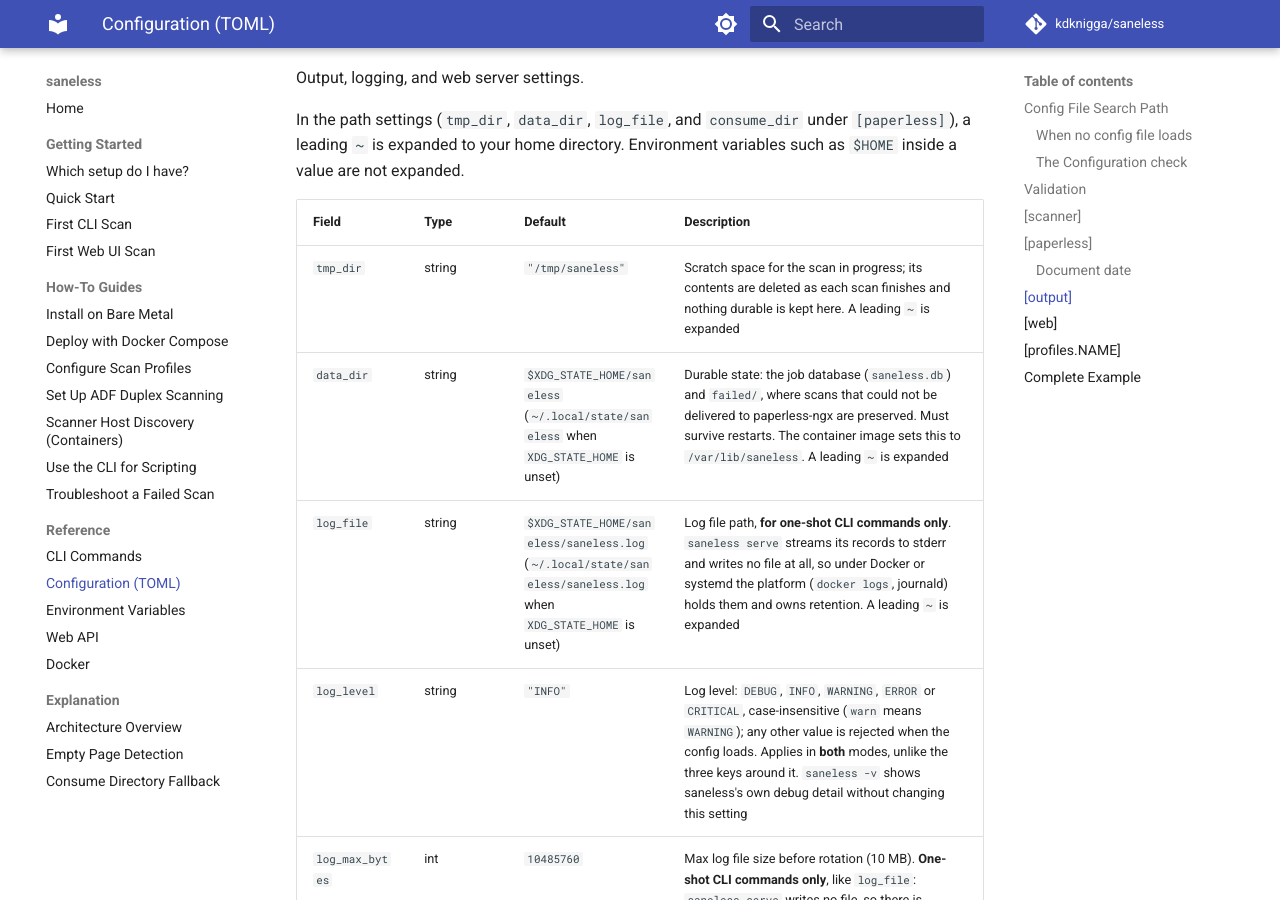
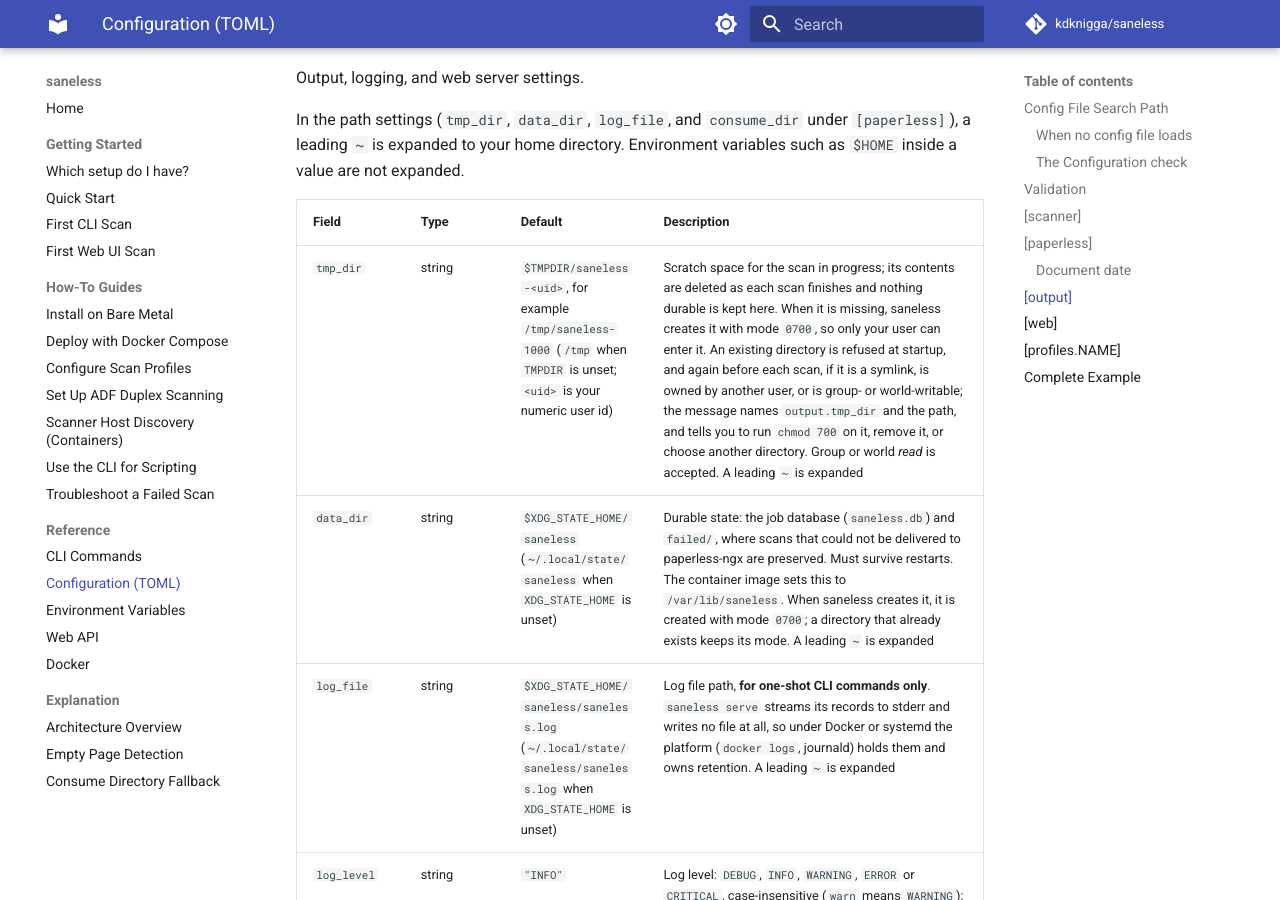
Before and after one commit to kdknigga/saneless, an MkDocs documentation site: the page built from docs/reference/configuration.md, in a window 1280 px wide and 900 px high, scrolled down 4668 px. Built offline with MkDocs 1.6.1 and Material for MkDocs 9.7.7, drawn with Linux system fonts in a browser that asks for light colours; comment, search, counter and statistics services are not loaded; some of the changed text lies outside the part shown.

Commit message:
docs(40-04): document the private tmp_dir default and checks
- configuration.md: tmp_dir default is $TMPDIR/saneless-<uid>, created
  0700; an existing one is refused if a symlink, foreign-owned or
  group/world-writable, with chmod 700 as the fix; data_dir is created
  0700 when saneless creates it; the complete example uses
  /tmp/saneless-1000
- environment-variables.md, docker.md, docker-compose.yml and
  saneless.toml.example: /tmp/saneless -> /tmp/saneless-1000 (uid 1000 in
  the image) where they state the current default; historical upgrade
  notes left as they were
- install-bare-metal.md: the old /tmp/saneless directory is no longer used

Co-Authored-By: Claude Opus 5.5 (1M context) <noreply@anthropic.com>
Claude-Session: https://claude.ai/code/session_013CxQxLcnRUSK9XY3SKundu

```diff
--- a/docker-compose.yml
+++ b/docker-compose.yml
@@ -37,8 +37,9 @@ services:
       # environment variables and does not create the file.
       # See: https://github.com/kdknigga/saneless#configuration
       - ./config:/etc/saneless
-      # Durable state: job database and preserved scans. /tmp/saneless is
-      # deliberately NOT mounted -- it is disposable scratch space.
+      # Durable state: job database and preserved scans. /tmp/saneless-1000
+      # (the default tmp_dir, $TMPDIR/saneless-<uid>) is deliberately NOT
+      # mounted -- it is disposable scratch space.
       - saneless-data:/var/lib/saneless
       # Consume-directory fallback, optional. When the paperless-ngx API cannot
       # be reached at all, saneless drops the assembled PDF here instead of
--- a/docs/reference/configuration.md
+++ b/docs/reference/configuration.md
@@ -127,8 +127,8 @@ In the path settings (`tmp_dir`, `data_dir`, `log_file`, and `consume_dir` under
 
 | Field | Type | Default | Description |
 |-------|------|---------|-------------|
-| `tmp_dir` | string | `"/tmp/saneless"` | Scratch space for the scan in progress; its contents are deleted as each scan finishes and nothing durable is kept here. A leading `~` is expanded |
-| `data_dir` | string | `$XDG_STATE_HOME/saneless` (`~/.local/state/saneless` when `XDG_STATE_HOME` is unset) | Durable state: the job database (`saneless.db`) and `failed/`, where scans that could not be delivered to paperless-ngx are preserved. Must survive restarts. The container image sets this to `/var/lib/saneless`. A leading `~` is expanded |
+| `tmp_dir` | string | `$TMPDIR/saneless-<uid>`, for example `/tmp/saneless-1000` (`/tmp` when `TMPDIR` is unset; `<uid>` is your numeric user id) | Scratch space for the scan in progress; its contents are deleted as each scan finishes and nothing durable is kept here. When it is missing, saneless creates it with mode `0700`, so only your user can enter it. An existing directory is refused at startup, and again before each scan, if it is a symlink, is owned by another user, or is group- or world-writable; the message names `output.tmp_dir` and the path, and tells you to run `chmod 700` on it, remove it, or choose another directory. Group or world *read* is accepted. A leading `~` is expanded |
+| `data_dir` | string | `$XDG_STATE_HOME/saneless` (`~/.local/state/saneless` when `XDG_STATE_HOME` is unset) | Durable state: the job database (`saneless.db`) and `failed/`, where scans that could not be delivered to paperless-ngx are preserved. Must survive restarts. The container image sets this to `/var/lib/saneless`. When saneless creates it, it is created with mode `0700`; a directory that already exists keeps its mode. A leading `~` is expanded |
 | `log_file` | string | `$XDG_STATE_HOME/saneless/saneless.log` (`~/.local/state/saneless/saneless.log` when `XDG_STATE_HOME` is unset) | Log file path, **for one-shot CLI commands only**. `saneless serve` streams its records to stderr and writes no file at all, so under Docker or systemd the platform (`docker logs`, journald) holds them and owns retention. A leading `~` is expanded |
 | `log_level` | string | `"INFO"` | Log level: `DEBUG`, `INFO`, `WARNING`, `ERROR` or `CRITICAL`, case-insensitive (`warn` means `WARNING`); any other value is rejected when the config loads. Applies in **both** modes, unlike the three keys around it. `saneless -v` shows saneless's own debug detail without changing this setting |
 | `log_max_bytes` | int | `10485760` | Max log file size before rotation (10 MB). **One-shot CLI commands only**, like `log_file`: `saneless serve` writes no file, so there is nothing to rotate |
@@ -202,7 +202,7 @@ token = "abc123def456ghi789"
 consume_dir = ""
 
 [output]
-tmp_dir = "/tmp/saneless"
+tmp_dir = "/tmp/saneless-1000"
 data_dir = "/var/lib/saneless"
 log_file = "/var/log/saneless/saneless.log"
 log_level = "INFO"
```
Also changed, not shown: docs/how-to/install-bare-metal.md (+2 -0 lines), docs/reference/docker.md (+3 -3 lines), docs/reference/environment-variables.md (+1 -1 lines), 1 other file.
